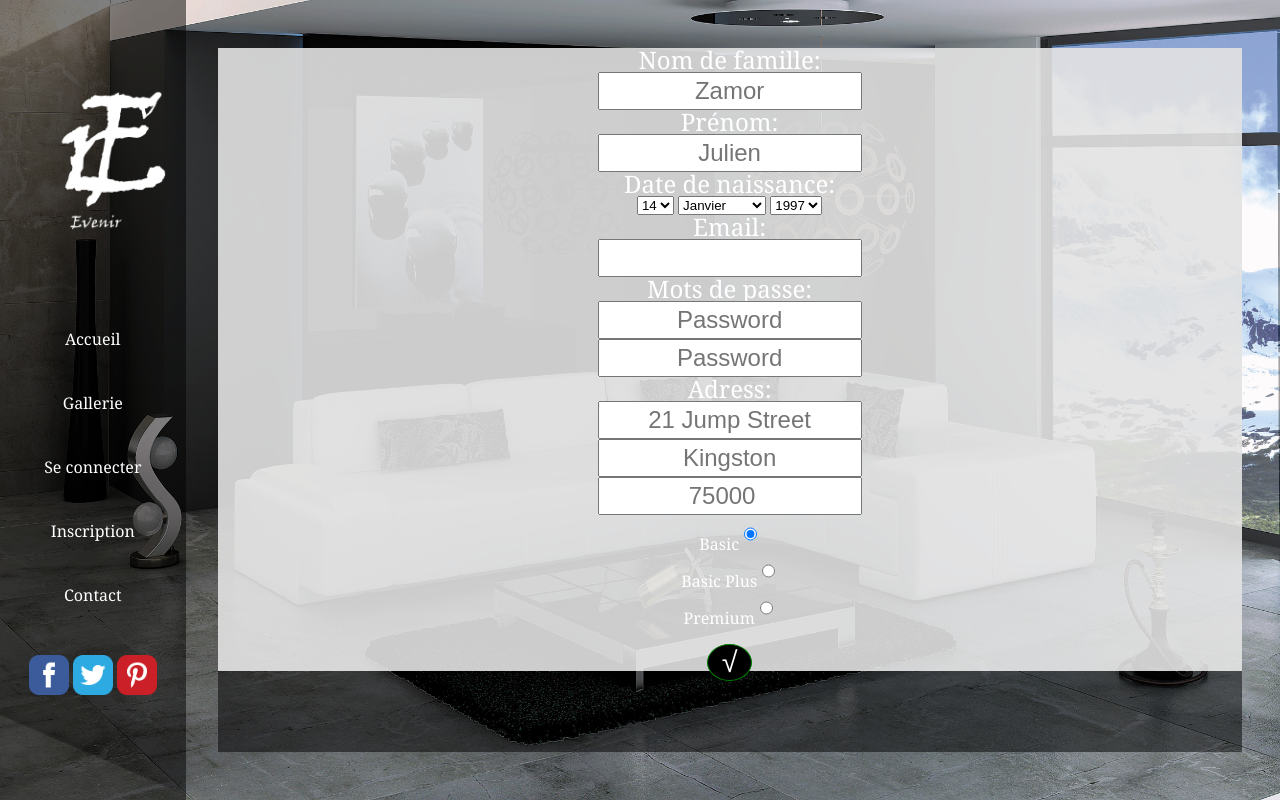
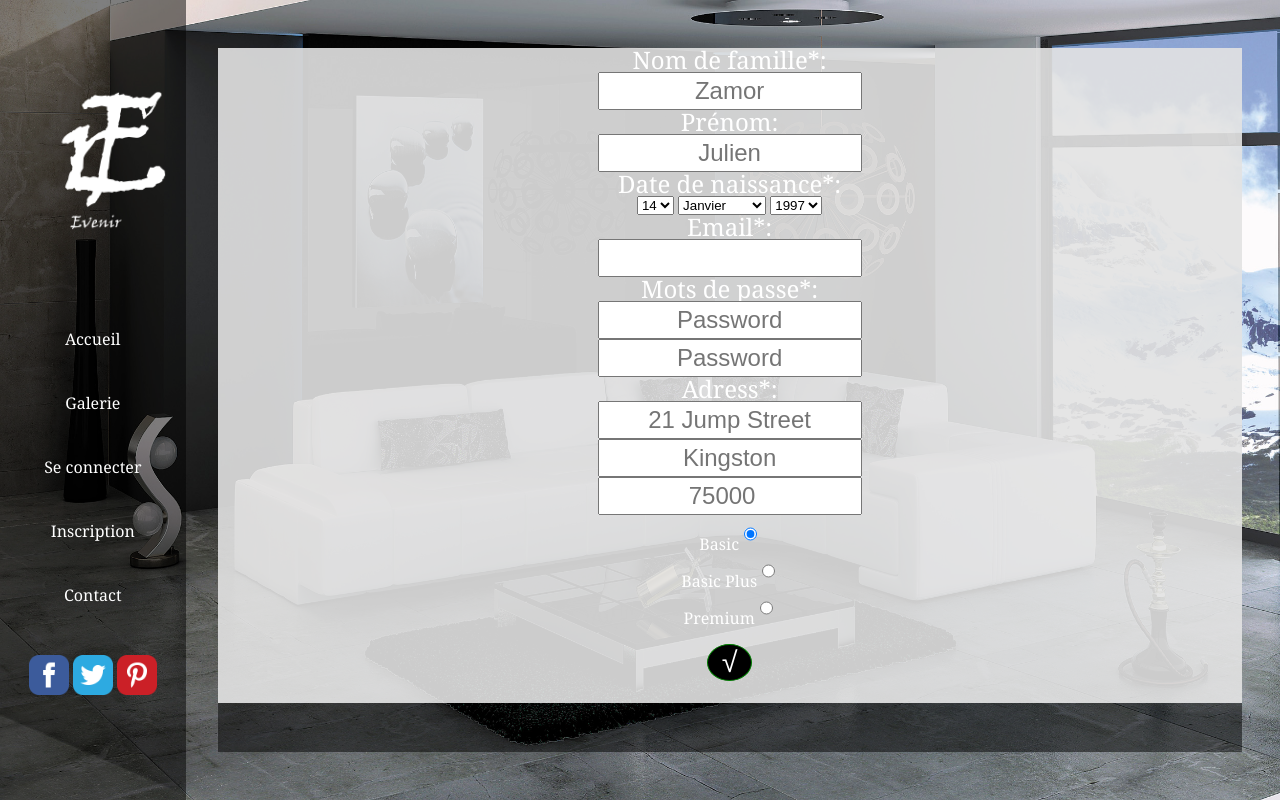
Before and after one commit to YouNesta/transversal, a PHP site: template src/Website/View/user/userAdd.html.php in a window 1280 px wide. Run offline with PHP 8.4, Linux system fonts and the light colour scheme; the template is opened without the code that fills it, so the values that code supplies are empty; some libraries are stand-ins or nearby versions.

Commit message:
last commit

```diff
--- a/asset/css/style.css
+++ b/asset/css/style.css
@@ -32,6 +32,7 @@ button[type='submit']{
     background-color: #000000;
     color: #ffffff;
     margin-top: 1vh;
+    margin-bottom: 4vh;
     border: 1px solid green;
     font-size: 180%;
     cursor:pointer;
@@ -81,7 +82,6 @@ button[type='submit']{
         width: 80vw;
         font-family: 'Noto Serif';
         color: #ffffff;
-
     }
     .wrapperRight>div{
         padding: 15vh 0 0 5vw ;
@@ -102,7 +102,6 @@ button[type='submit']{
     form{
         background-color: rgba(255, 255, 255, 0.8);
         text-align: center;
-
     }
     form>h2{
         margin-top: 2vh;
--- a/src/Website/View/Body/footer.html.php
+++ b/src/Website/View/Body/footer.html.php
@@ -5,12 +5,8 @@
  * Date: 15/05/15
  * Time: 22:47
  */
+
 ?>
-</div>
-<div id="footer"> <ul>
-        <li><a href="http://facebook.fr" target="_blank"><img src="asset/images/footer/facebook.png" alt=""/></a></li>
-        <li><a href="http://twitter.fr" target="_blank"><img src="asset/images/footer/twitter.png" alt=""/></a></li>
-    </ul>
 </div>
 </div>
 </body>
--- a/src/Website/View/Body/header.html.php
+++ b/src/Website/View/Body/header.html.php
@@ -25,7 +25,7 @@
         <a id="logo" href="index.php#"><img src="asset/images/logoWhite.png" alt=""/></a>
         <ul>
             <li><a id="home" href="?p=show_home">Accueil</a></li>
-            <li><a id="catalog" href="?p=product_list">Gallerie</a></li>
+            <li><a id="catalog" href="?p=product_list">Galerie</a></li>
             <!-- href="?p=show_profilUser" -->
             <?php if(isset($_SESSION['user'])) {echo '<li><a id="profil" href="?p=show_profilUser">Mon Compte</a></li> <li><a id="userLogout" href="?p=user_logout">Déconnexion</a></li>';}else{echo '<li><a id="userLogin" href="?p=user_login">Se connecter</a></li><li><a id="UserAdd" href="?p=user_add">Inscription</a></li>';}?>
             <li><a id="contact" href="?p=show_contact">Contact</a></li>
--- a/src/Website/View/contact.html.php
+++ b/src/Website/View/contact.html.php
@@ -7,11 +7,15 @@ if(isset($request['session']['user'])){
 
 ?>
 <form action="?p=show_contact" method="post">
-    <h2 style="padding-top:10vh">Nous contacter</h2>
+    <h2 style="padding-top:0">Nous contacter</h2>
+    <h2 class="form-label">Nom de famille*:</h2>
     <input type="text" name="lastname" value="<?php if($user) echo $request['session']['user']['lastname'];?>"/><br>
+    <h2 class="form-label">Prénom*:</h2>
     <input type="text" name="firstname" value="<?php if($user) echo $request['session']['user']['firstname'];?>"/><br>
+    <h2 class="form-label">Email*:</h2>
     <input type="email" name="email" value="<?php if($user) echo $request['session']['user']['email'];?>"/><br>
     <input type="hidden" name="subscription" value="<?php if($user) {echo $request['session']['user']['stateSubscription'];}else{echo 'Non connecté ou non inscrit';}?>"><br>
+    <h2 class="form-label">Votre Message*:</h2>
     <textarea name="comment" id="comment" cols="50" rows="10"> </textarea><br>
     <button type="submit">√</button>
 </form>
--- a/src/Website/View/home.html.php
+++ b/src/Website/View/home.html.php
@@ -14,4 +14,4 @@
     <div>
     <h1>Bienvenue sur le site</h1>
     <h1 class="logo">Evenir</h1>
-    <h2>Le site adapté a tout les evenements</h2></div>
+    <h2>Le site adapté à tous les évènements</h2></div>
--- a/src/Website/View/user/userAdd.html.php
+++ b/src/Website/View/user/userAdd.html.php
@@ -9,12 +9,12 @@
 
 <form  method="post" id="add-form" action="index.php?p=user_add" >
     <div class="left">
-    <h2 class="form-label">Nom de famille:</h2>
+    <h2 class="form-label">Nom de famille*:</h2>
     <input class="text" id="last-name" spellcheck="false" name="lastname" placeholder="Zamor"><br/>
     <h2 class="form-label">Prénom:</h2>
     <input class="text" id="first-name" spellcheck="false" name="firstname" placeholder="Julien"><br/>
 
-    <h2 class="form-label">Date de naissance:</h2>
+    <h2 class="form-label">Date de naissance*:</h2>
     <select id="day"
             name="day" />
     <?php;
@@ -59,14 +59,14 @@
     </select><br/>
     </div>
     <div class="">
-    <h2 class="form-label">Email:</h2>
+    <h2 class="form-label">Email*:</h2>
     <input class="text" id="email" name="email" spellcheck="false"><br/>
 
-    <h2 class="form-label">Mots de passe:</h2>
+    <h2 class="form-label">Mots de passe*:</h2>
     <input type="password"  id="password" name="password" placeholder="Password"/><br>
     <input type="password" id="passwordCheck" name="passwordCheck" placeholder="Password"/><br>
 
-    <h2 class="form-label">Adress:</h2>
+    <h2 class="form-label">Adress*:</h2>
     <input type="address" id="adress" name="adress" placeholder="21 Jump Street"/><br>
     <input type="text" id="city" name="city" placeholder="Kingston"/><br>
     <input type="number" id="postalCode" name="postalCode" placeholder="75000"/><br>
--- a/src/Website/View/user/userlogin.html.php
+++ b/src/Website/View/user/userlogin.html.php
@@ -1,6 +1,8 @@
 <form action="?p=user_login" method="post">
-    <h2 style="padding-top: 25vh">Connexion</h2>
+    <h2 style="padding-top: 25vh; padding-bottom: 1vh">Connexion</h2>
+    <h2 class="form-label">Email:</h2>
     <input type="text" name="email"/><br>
+    <h2 class="form-label">Password:</h2>
     <input type="password" name="password"/><br/>
     <button type="submit" value="Valider" name="submit">√</button>
 </form>
```
